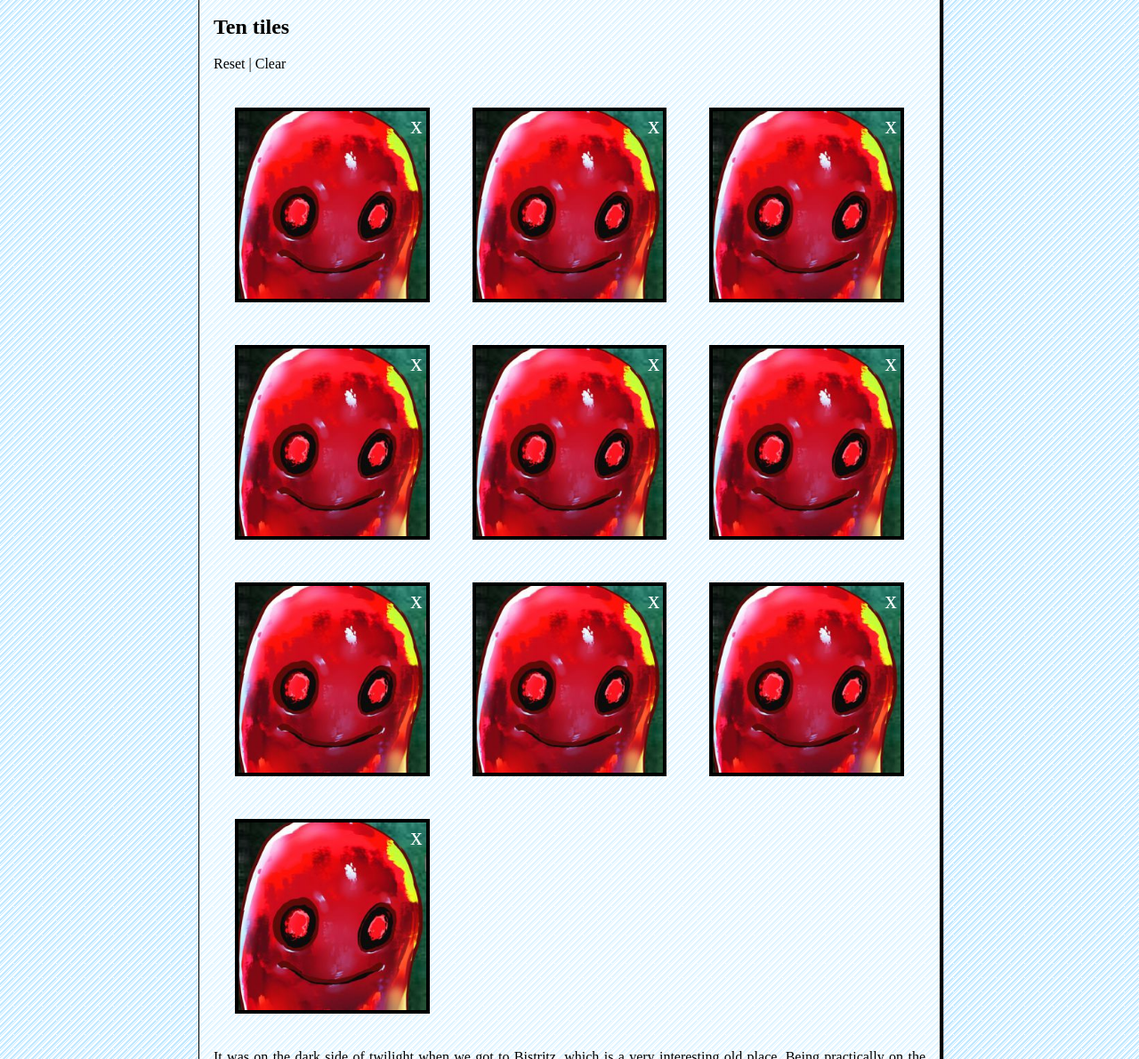
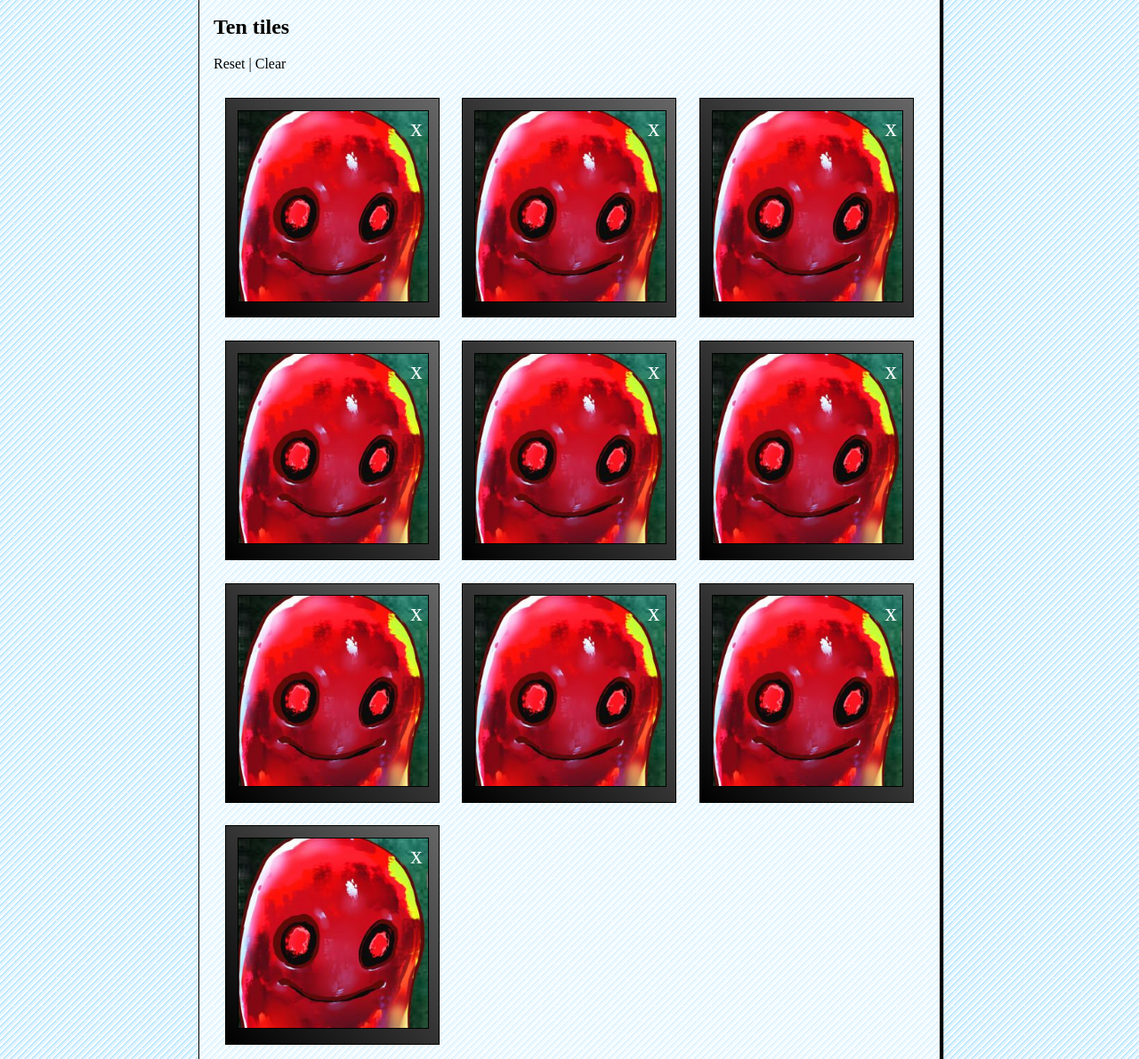
Before and after one commit to rrruko/cs290, a plain HTML site: page assignment-3/html/assignment.html in a window 1280 px wide. Shown: the part 524-1715 px from the top of the page at 89% size. Drawn offline with Linux system fonts and the light colour scheme.

Commit message:
CSS Gradients

```diff
--- a/assignment-3/css/assignment.css
+++ b/assignment-3/css/assignment.css
@@ -9,7 +9,7 @@ textarea {
 }
 
 header {
-  height: 6em;
+  min-height: 6em;
 }
 
 footer {
@@ -38,15 +38,20 @@ nav a {
   z-index: 1;
   text-decoration: none;
   position: relative;
+  padding-bottom: 1em;
 }
 
-nav div {
+.dropdown {
   float: left;
-  width: 12.5em;
+  width: 25%;
 }
 
 nav a:hover {
-    color: #fff;
+  color: #fff;
+}
+
+.dropdown-content a:hover {
+  background-color: #222;
 }
 
 section {
@@ -93,17 +98,24 @@ h1 {
 }
 
 .tile {
-  padding: 1.5em;
+  padding: 1vw;
   width: 33.33%;
   box-sizing: border-box;
   position: relative;
 }
 
+.tile .inner {
+  padding: 1vw;
+  background: linear-gradient(45deg, #000, #666);
+  border: 1px solid black;
+}
+
 .tile img {
-  border: 4px solid black;
-  display: block;
-  width: 100%;
-  box-sizing: border-box;
+  border: 1px solid black;
+}
+
+img {
+  max-width: 100%;
 }
 
 img.center {
--- a/assignment-3/html/assignment.html
+++ b/assignment-3/html/assignment.html
@@ -98,44 +98,64 @@
 
     <div class="tiles-container">
       <div class="tile">
+        <div class="inner">
           <div class="close"><small>x</small></div>
           <img src="../pics/face.png"></img>
         </div>
+      </div>
       <div class="tile">
+        <div class="inner">
           <div class="close"><small>x</small></div>
           <img src="../pics/face.png"></img>
         </div>
+      </div>
       <div class="tile">
+        <div class="inner">
           <div class="close"><small>x</small></div>
           <img src="../pics/face.png"></img>
         </div>
+      </div>
       <div class="tile">
+        <div class="inner">
           <div class="close"><small>x</small></div>
           <img src="../pics/face.png"></img>
         </div>
+      </div>
       <div class="tile">
+        <div class="inner">
           <div class="close"><small>x</small></div>
           <img src="../pics/face.png"></img>
         </div>
+      </div>
       <div class="tile">
+        <div class="inner">
           <div class="close"><small>x</small></div>
           <img src="../pics/face.png"></img>
         </div>
+      </div>
       <div class="tile">
+        <div class="inner">
           <div class="close"><small>x</small></div>
           <img src="../pics/face.png"></img>
         </div>
+      </div>
       <div class="tile">
+        <div class="inner">
           <div class="close"><small>x</small></div>
           <img src="../pics/face.png"></img>
         </div>
+      </div>
       <div class="tile">
+        <div class="inner">
           <div class="close"><small>x</small></div>
           <img src="../pics/face.png"></img>
         </div>
+      </div>
       <div class="tile">
+        <div class="inner">
           <div class="close"><small>x</small></div>
           <img src="../pics/face.png"></img>
+        </div>
       </div>
     </div>
 
```
Lines whose indentation alone changed are shown as unchanged.
